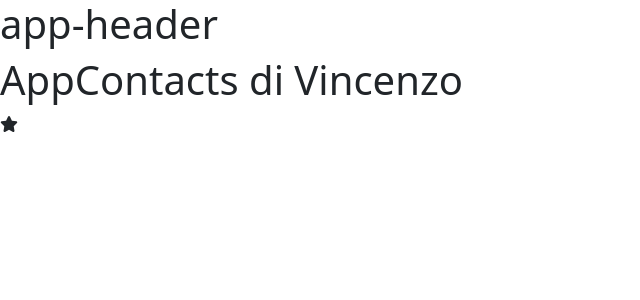
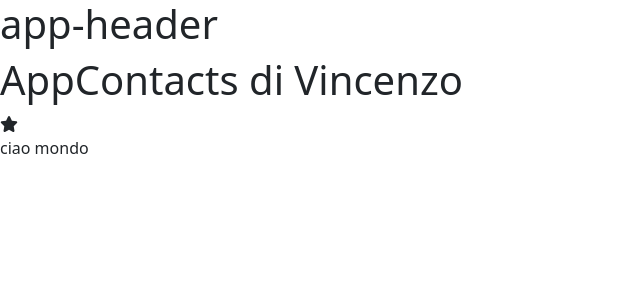
Before and after one commit to LivingtonMerello98/proj-html-vuejs, a Vue app: page /contacts in a window 1280 px wide. Shown: the top 300 px of the page, without its empty margins (0-640 px from the left). Built offline with nearby package versions, Linux system fonts and the light colour scheme.

Commit message:
[UPD] ciao mondo appcontacts

```diff
--- a/src/pages/AppContacts.vue
+++ b/src/pages/AppContacts.vue
@@ -7,6 +7,7 @@ export default {
 <template>
     <h1>AppContacts di Vincenzo</h1>
     <i class="fa-solid fa-star"></i>
+    <p>ciao mondo </p>
 </template>
 
 <style></style>
```
